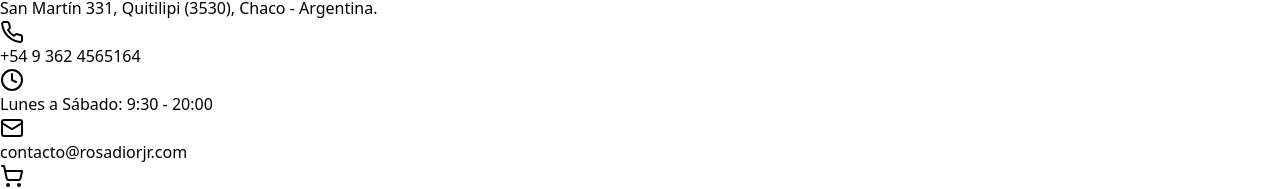
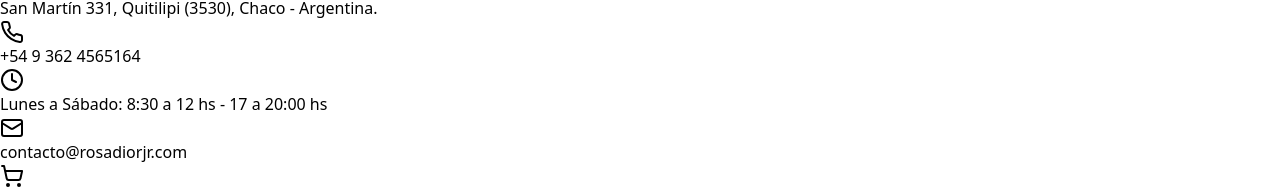
Before and after one commit to adrianruizar/rosadior-jr, a React (Vite) app: page / in a window 1280 px wide. Shown: the part 100-289 px from the top of the page. Built offline with nearby package versions, Linux system fonts and the light colour scheme.

Commit message:
Updated App.tsx

```diff
--- a/src/App.tsx
+++ b/src/App.tsx
@@ -43,7 +43,7 @@ function App() {
 
               <div className="flex items-center gap-3 text-gray-600">
                 <Clock className="w-5 h-5" />
-                <p>Lunes a Sábado: 9:30 - 20:00</p>
+                <p>Lunes a Sábado: 8:30 a 12 hs - 17 a 20:00 hs</p>
               </div>
 
               <div className="flex items-center gap-3 text-gray-600">
```
